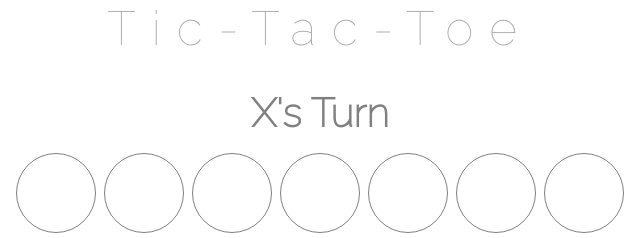
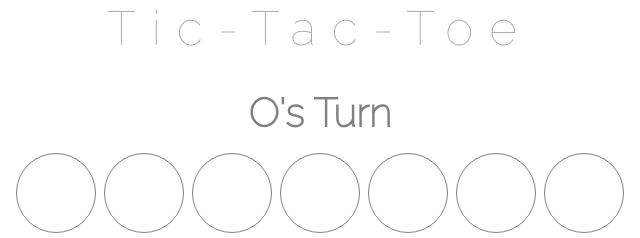
Before and after one commit to colinw0205/tic-tac-toe, a plain HTML site: page index.html in a window 1280 px wide. Shown: the top 238 px of the page, 320-960 px from the left. Drawn offline with Linux system fonts and the light colour scheme; files that its build step writes are made by us from their sources; files whose address does not match are found by name.

```diff
--- a/index.html
+++ b/index.html
@@ -14,7 +14,7 @@
 </head>
 <body>
     <header>Tic-Tac-Toe</header>
-    <h2>X's Turn</h2>
+    <h2>O's Turn</h2>
 
     <!-- section for our column buttons (markers) -->
     <!-- <section id="markers">
```
Also changed, not shown: css/main.css (renamed from main.css), js/main.js (renamed from main.js).
